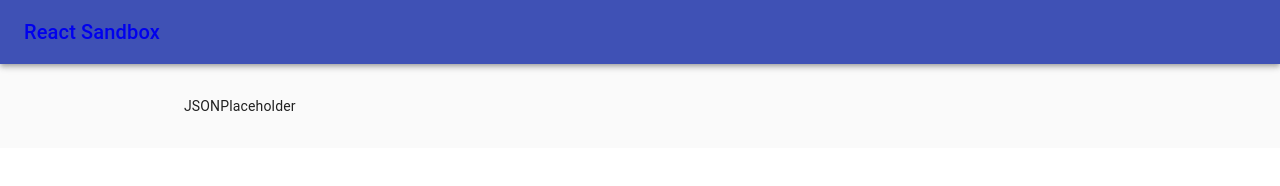
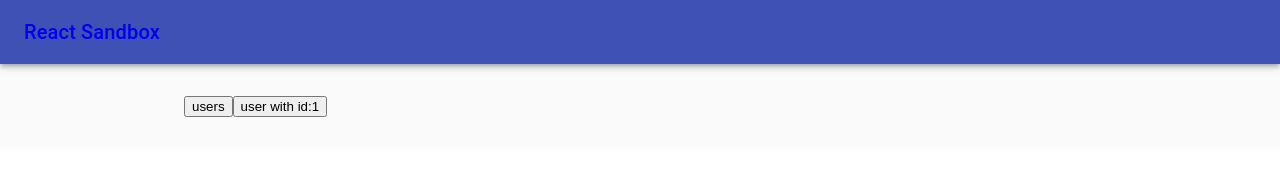
Before and after one commit to tayutaedomo/react-sandbox, a React (Create React App) app: page /jsonplaceholder in a window 1280 px wide. Shown: the top 186 px of the page. Built offline with nearby package versions, Linux system fonts and the light colour scheme.

Commit message:
add: axios handling

```diff
--- a/src/components/json_placeholder/JsonPlaceholder.jsx
+++ b/src/components/json_placeholder/JsonPlaceholder.jsx
@@ -1,7 +1,34 @@
 import React from 'react';
+import axios from 'axios';
 
 const JsonPlaceholder = () => {
-  return <div>JSONPlaceholder</div>;
+  const onClickUsers = () => {
+    axios
+      .get('https://jsonplaceholder.typicode.com/users')
+      .then((res) => {
+        console.log(res.data);
+      })
+      .catch((err) => {
+        console.error(err);
+      });
+  };
+  const onClickUser1 = () => {
+    axios
+      .get('https://jsonplaceholder.typicode.com/users/1')
+      .then((res) => {
+        console.log(res.data);
+      })
+      .catch((err) => {
+        console.error(err);
+      });
+  };
+
+  return (
+    <div>
+      <button onClick={onClickUsers}>users</button>
+      <button onClick={onClickUser1}>user with id:1</button>
+    </div>
+  );
 };
 
 export default JsonPlaceholder;
```
